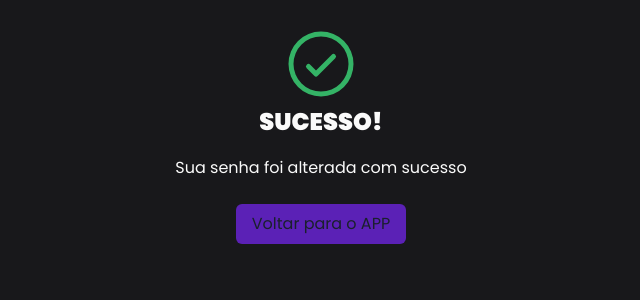
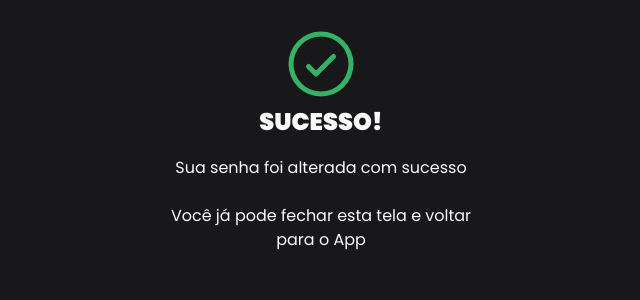
Before and after one commit to jtiagosantos/chatyup-website, a Next.js app: page /recovery-password/success in a window 1280 px wide. Shown: the top 300 px of the page, without its empty margins (319-959 px from the left). Built offline with nearby package versions, Linux system fonts and the light colour scheme.

Commit message:
feat: change success page

```diff
--- a/src/app/recovery-password/success/page.tsx
+++ b/src/app/recovery-password/success/page.tsx
@@ -1,7 +1,7 @@
 'use client';
 
 import Image from 'next/image';
-import { ChakraProvider, Flex, Text, Button } from '@chakra-ui/react';
+import { ChakraProvider, Flex, Text } from '@chakra-ui/react';
 
 import { theme } from '../../../styles/theme';
 
@@ -14,18 +14,7 @@ const RecoveryPasswordSuccessPage = () => {
         <Image width={80} height={80} src={successIcon} quality={100} alt="" />
         <Text fontSize="24px" fontWeight="bold">SUCESSO!</Text>
         <Text mt="16px" mb="24px">Sua senha foi alterada com sucesso</Text>
-        <Button
-            bgColor="#5B21B6"
-            fontWeight="normal"
-            _hover={{
-              opacity: 0.8,
-            }}
-            _active={{
-              bgColor: '#5B21B6',
-            }}
-          >
-            Voltar para o APP
-          </Button>
+        <Text textAlign="center">Você já pode fechar esta tela e voltar para o App</Text>
       </Flex>
     </ChakraProvider>
   );
```
